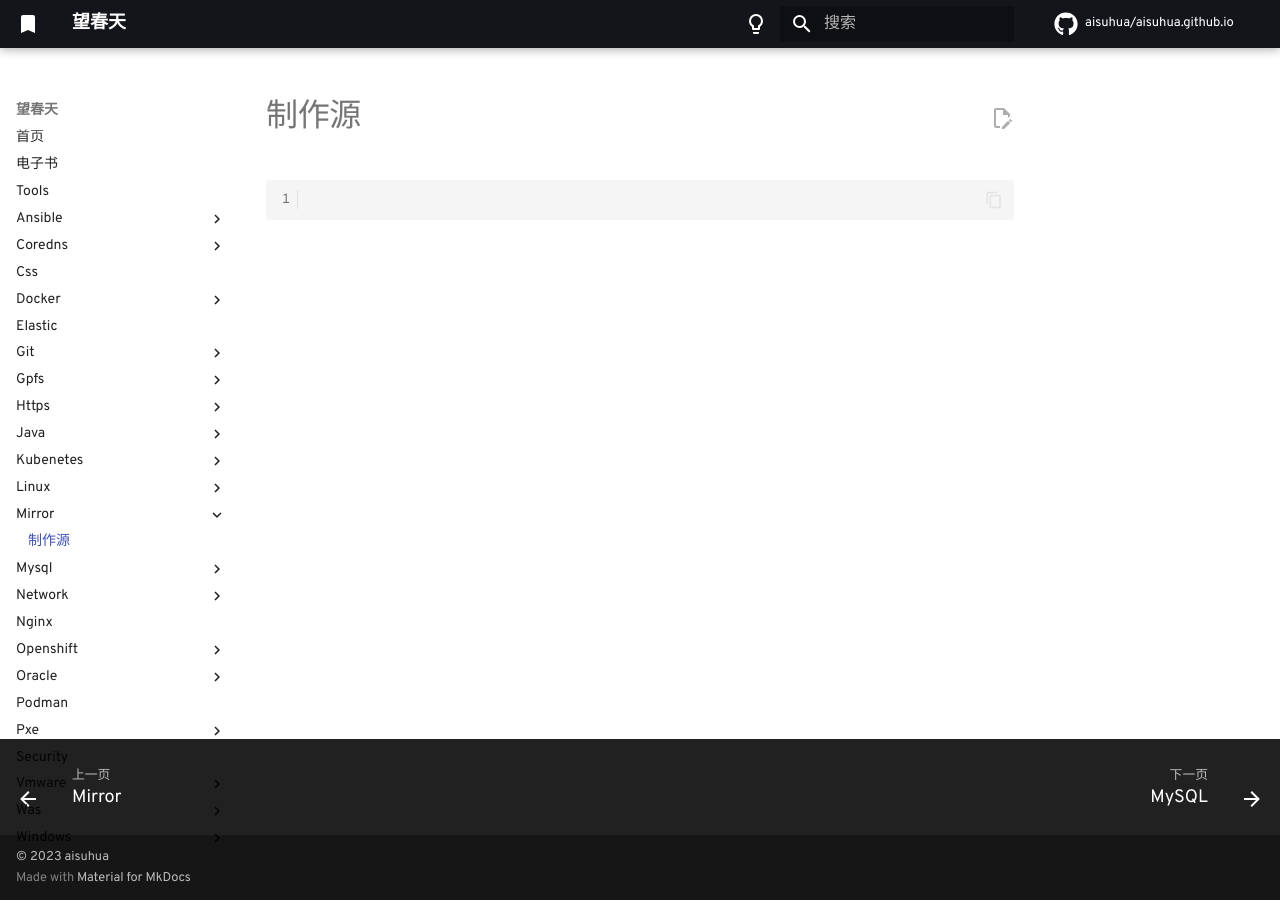
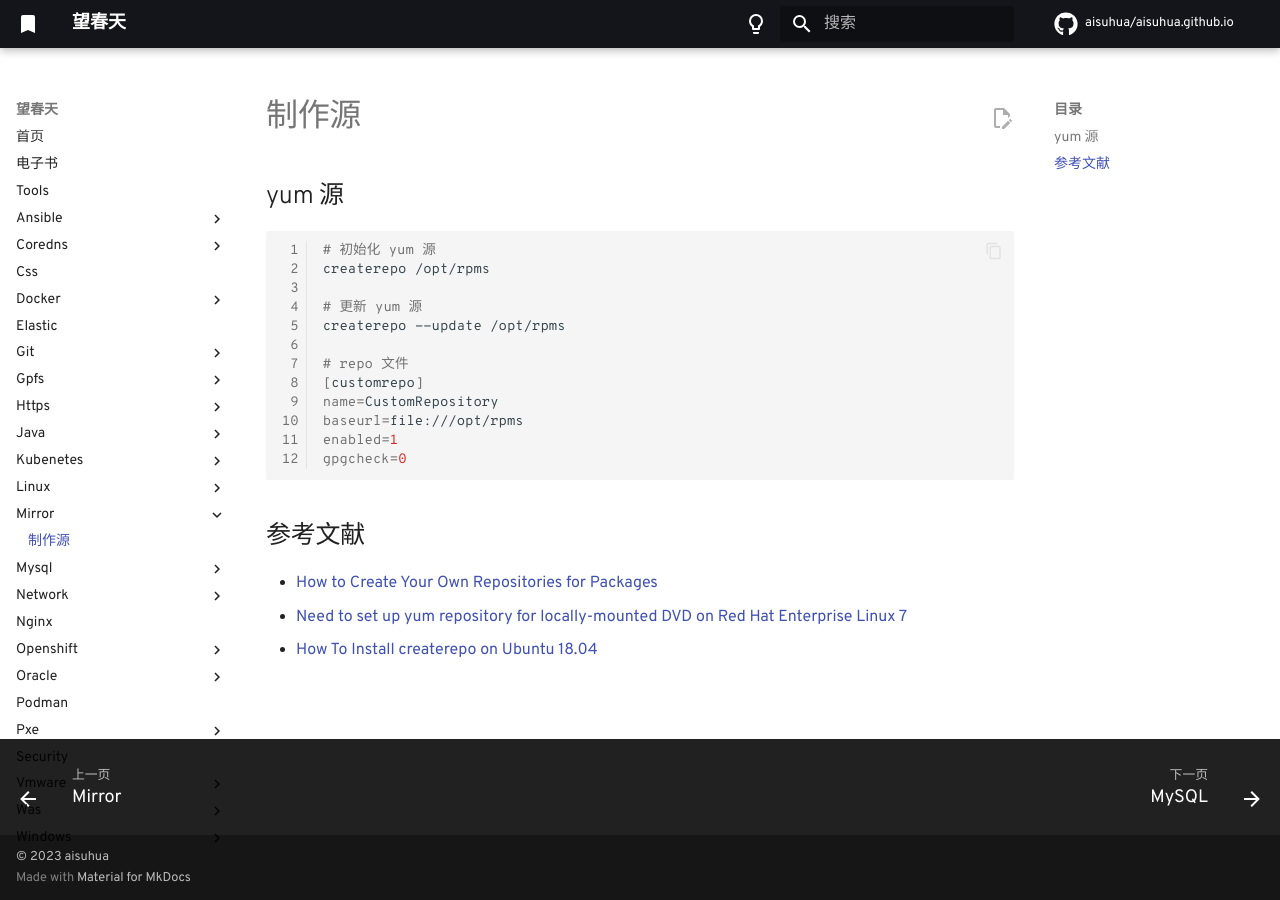
Before and after one commit to aisuhua/aisuhua.github.io, an MkDocs documentation site: the page built from docs/mirror/create.md, in a window 1280 px wide. Built offline with MkDocs 1.6.1 and Material for MkDocs 9.7.7, drawn with Linux system fonts in a browser that asks for light colours; comment, search, counter and statistics services are not loaded.

Commit message:
create.md faq.md

````diff
--- a/docs/mirror/create.md
+++ b/docs/mirror/create.md
@@ -1,5 +1,24 @@
 # 制作源
 
+## yum 源
+
 ```sh
+# 初始化 yum 源
+createrepo /opt/rpms
 
+# 更新 yum 源
+createrepo --update /opt/rpms
+
+# repo 文件
+[customrepo]
+name=CustomRepository
+baseurl=file:///opt/rpms
+enabled=1
+gpgcheck=0
 ```
+
+## 参考文献
+
+- [How to Create Your Own Repositories for Packages](https://www.percona.com/blog/how-to-create-your-own-repositories-for-packages/#)
+- [Need to set up yum repository for locally-mounted DVD on Red Hat Enterprise Linux 7](https://access.redhat.com/solutions/1355683)
+- [How To Install createrepo on Ubuntu 18.04](https://installati.one/install-createrepo-ubuntu-18-04/#google_vignette)
````
